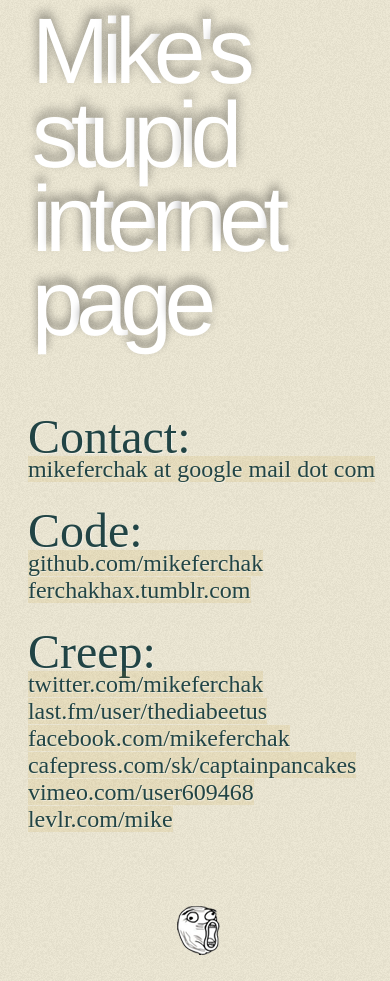
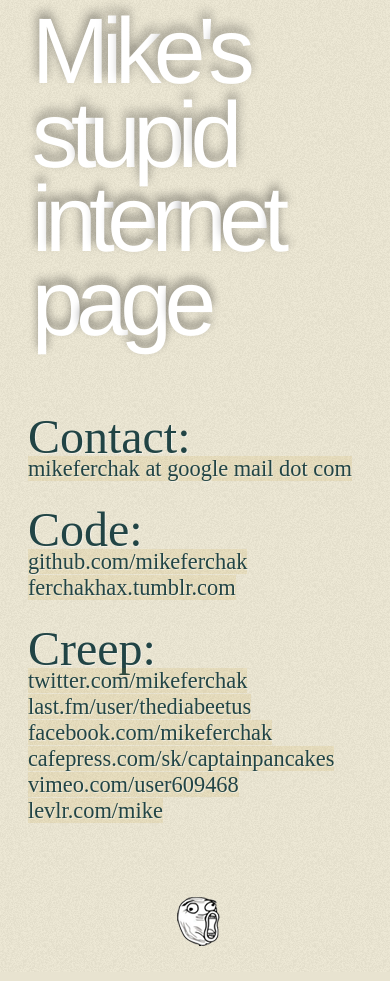
Before and after one commit to mikeferchak/mferchak, a PHP site: page /index.html in a window 390 px wide. Shown: the part 34-1015 px from the top of the page. After the commit the page ends 980 px from the top, so only its background shows below. Run offline with PHP 8.4, Linux system fonts and the light colour scheme; some libraries are stand-ins or nearby versions; some web fonts are replaced.

Commit message:
Making it fit better

```diff
--- a/css/style.css
+++ b/css/style.css
@@ -212,7 +212,7 @@ footer div {
       display: block;
       width: 100%; }
     footer li {
-      font-size: 1.5em; } }
+      font-size: 1.4em; } }
 @media screen and (max-width: 400px) {
   footer {
     margin-left: 1.5em; }
--- a/css/style.scss
+++ b/css/style.scss
@@ -260,7 +260,7 @@ footer div {
             width:100%;
         }
         li {
-            font-size:1.5em;
+            font-size:1.4em;
         }
     }
 }
```
